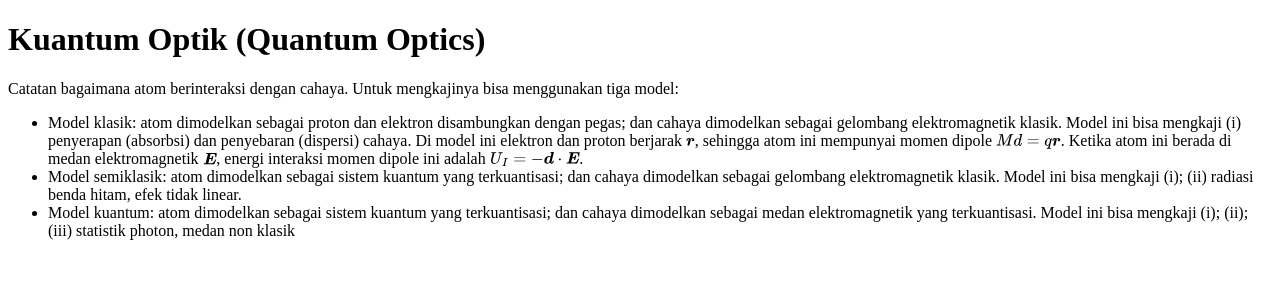
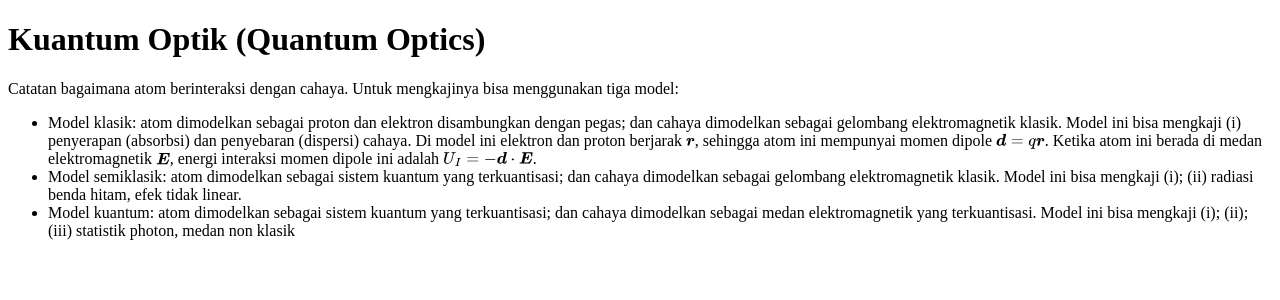
Before and after one commit to dangausuluah/dangausuluah.github.io, a Jekyll site: the page built from _posts/2025-07-29-QO.md, in a window 1280 px wide. Shown: the top 300 px of the page. Built offline with Jekyll 4.4.1, drawn with Linux system fonts in a browser that asks for light colours; our own code applies the rules of GitHub Pages for plain Markdown files; a script that is not in the unit is left out; comment, search, counter and statistics services are not loaded.

Commit message:
Update 2025-07-29-QO.md

```diff
--- a/_posts/2025-07-29-QO.md
+++ b/_posts/2025-07-29-QO.md
@@ -9,7 +9,7 @@ Catatan bagaimana atom berinteraksi dengan cahaya. Untuk mengkajinya bisa menggu
     Model ini bisa mengkaji (i) penyerapan (absorbsi) dan penyebaran (dispersi) cahaya.
 
     Di model ini elektron dan proton berjarak $\boldsymbol{r}$, sehingga atom ini
-    mempunyai momen dipole $M{d} = q \boldsymbol{r}$. Ketika atom ini berada di
+    mempunyai momen dipole $\M{d} = q \boldsymbol{r}$. Ketika atom ini berada di
     medan elektromagnetik $\boldsymbol{E}$, energi interaksi momen dipole ini adalah
     $U_I = - \boldsymbol{d} \cdot \boldsymbol{E}$.
   </li>
```
